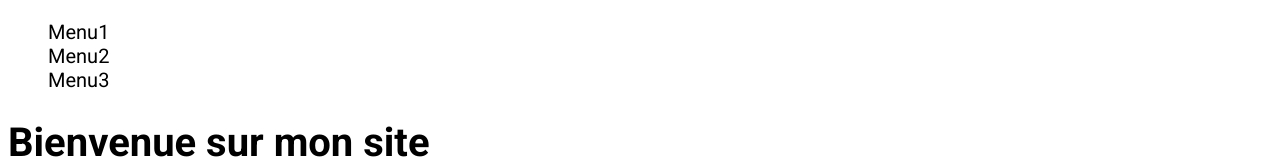
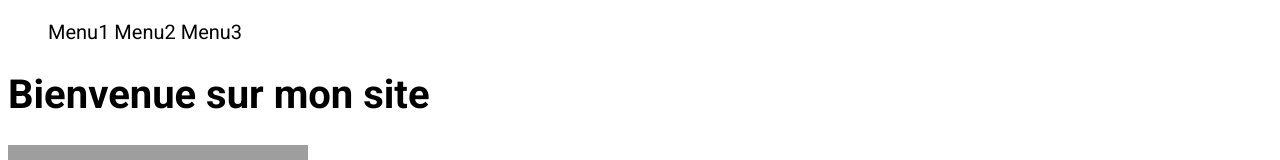
Before and after one commit to mohamedDVP/html-css-04-2023, a plain HTML site: page navigation.html in a window 1280 px wide. Shown: the top 160 px of the page. Drawn offline with Linux system fonts and the light colour scheme; grey boxes are pictures that could not be loaded.

Commit message:
le menu est en ligne et le point est retiré devant chaque items

```diff
--- a/navigation.css
+++ b/navigation.css
@@ -10,3 +10,7 @@ body {
 header nav ul {
     list-style-type: none;
 }
+
+header nav ul li {
+    display: inline;
+}
```
